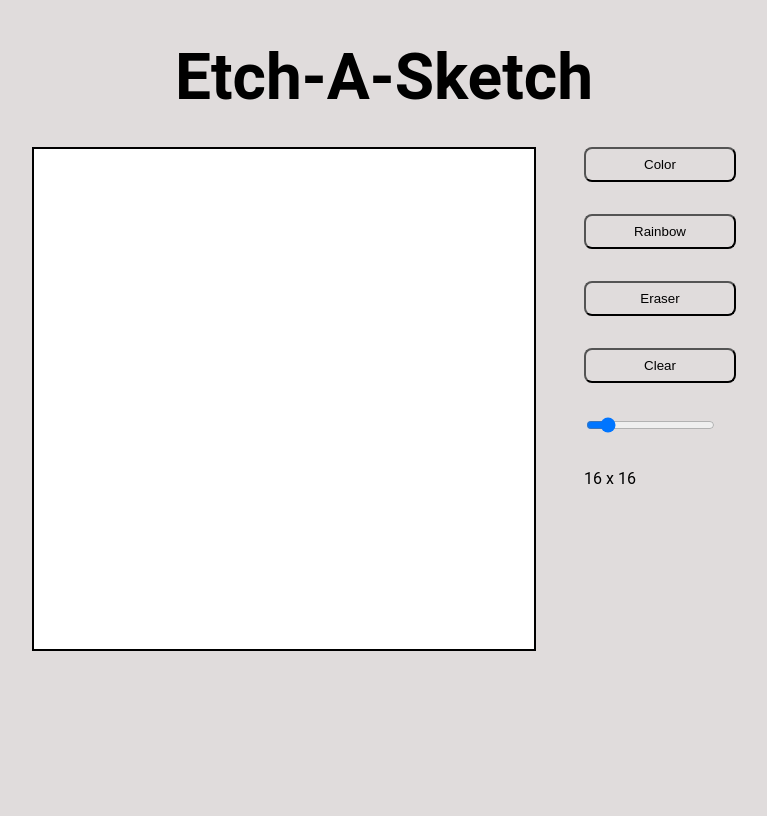
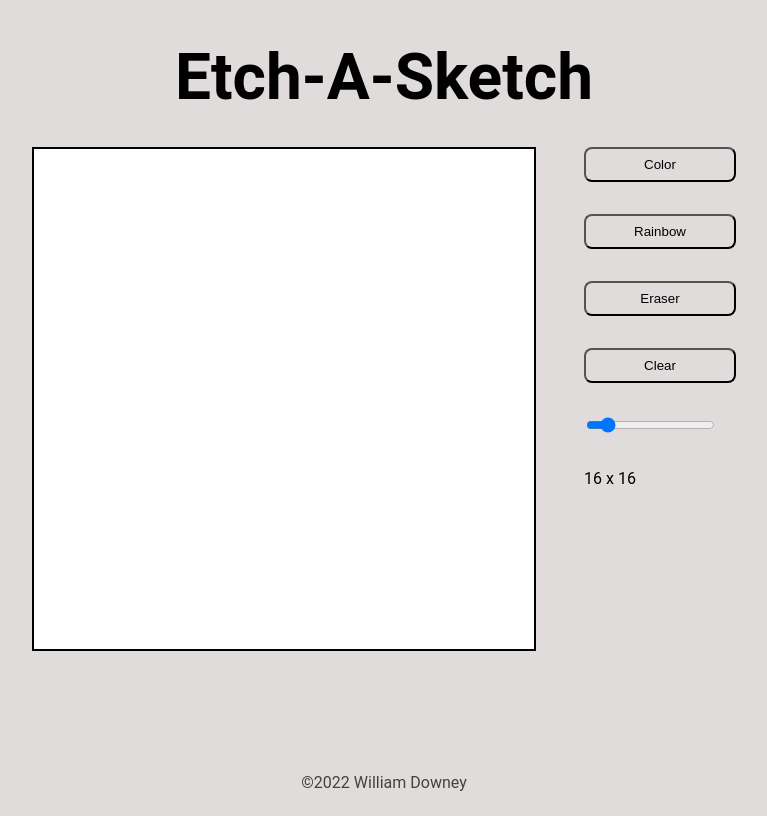
Before and after one commit to wrdowney/etch-a-sketch, a plain HTML site: page index.html in a window 1280 px wide. Shown: the whole page, without its empty margins (256-1023 px from the left). Drawn offline with Linux system fonts and the light colour scheme.

Commit message:
Footer link

```diff
--- a/index.html
+++ b/index.html
@@ -31,6 +31,9 @@
             </div>
         </div>
     </div>
+    <footer>
+        <a target="_blank" href="https://github.com/wrdowney">©2022 William Downey</a>
+    </footer>
 
 </body>
 </html>
--- a/style.css
+++ b/style.css
@@ -57,3 +57,19 @@ button:hover {
         height: 300px;
     }
 }
+
+footer a{
+    text-decoration: none;
+    color: black;
+    opacity: 0.7;
+}
+
+footer a:hover {
+    opacity: 1;
+}
+
+footer {
+    margin: auto;
+    margin-bottom: 0;
+    padding: 1rem;
+}
```
